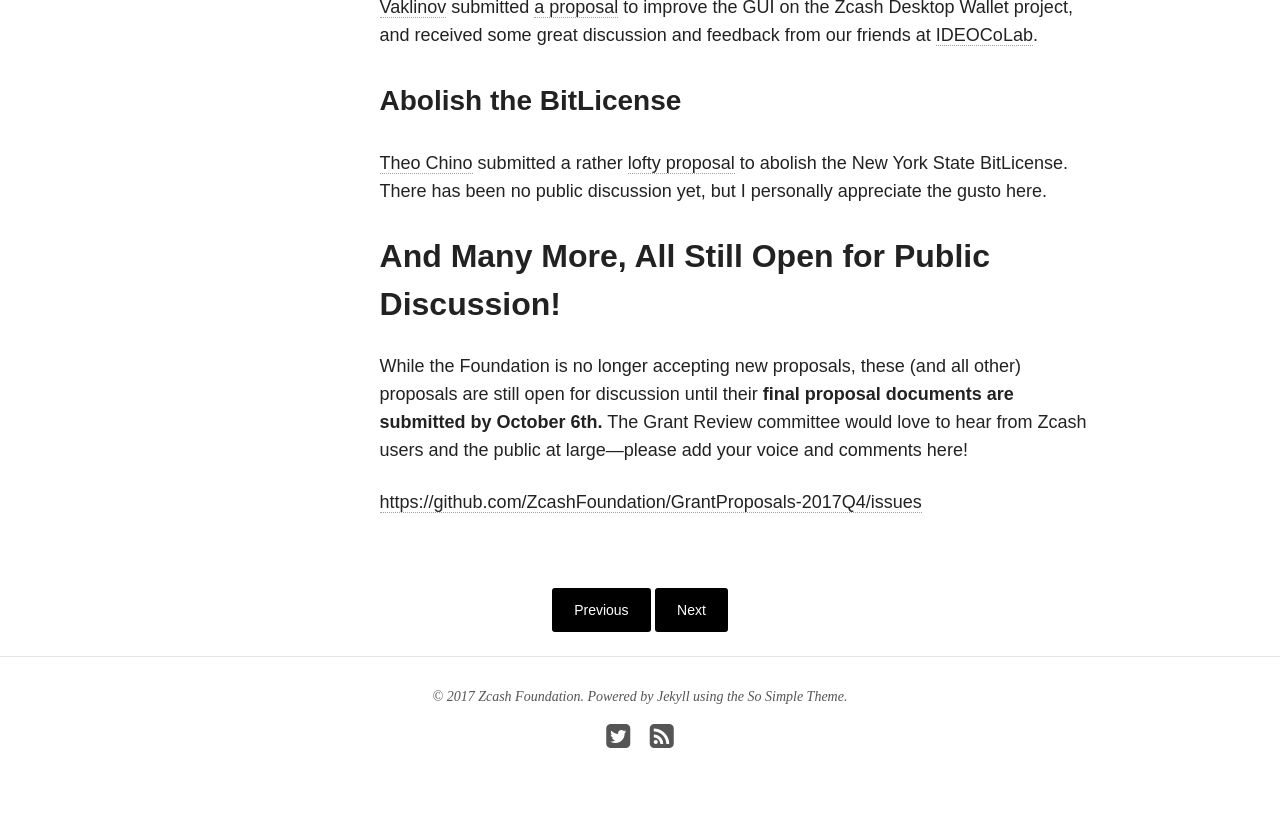
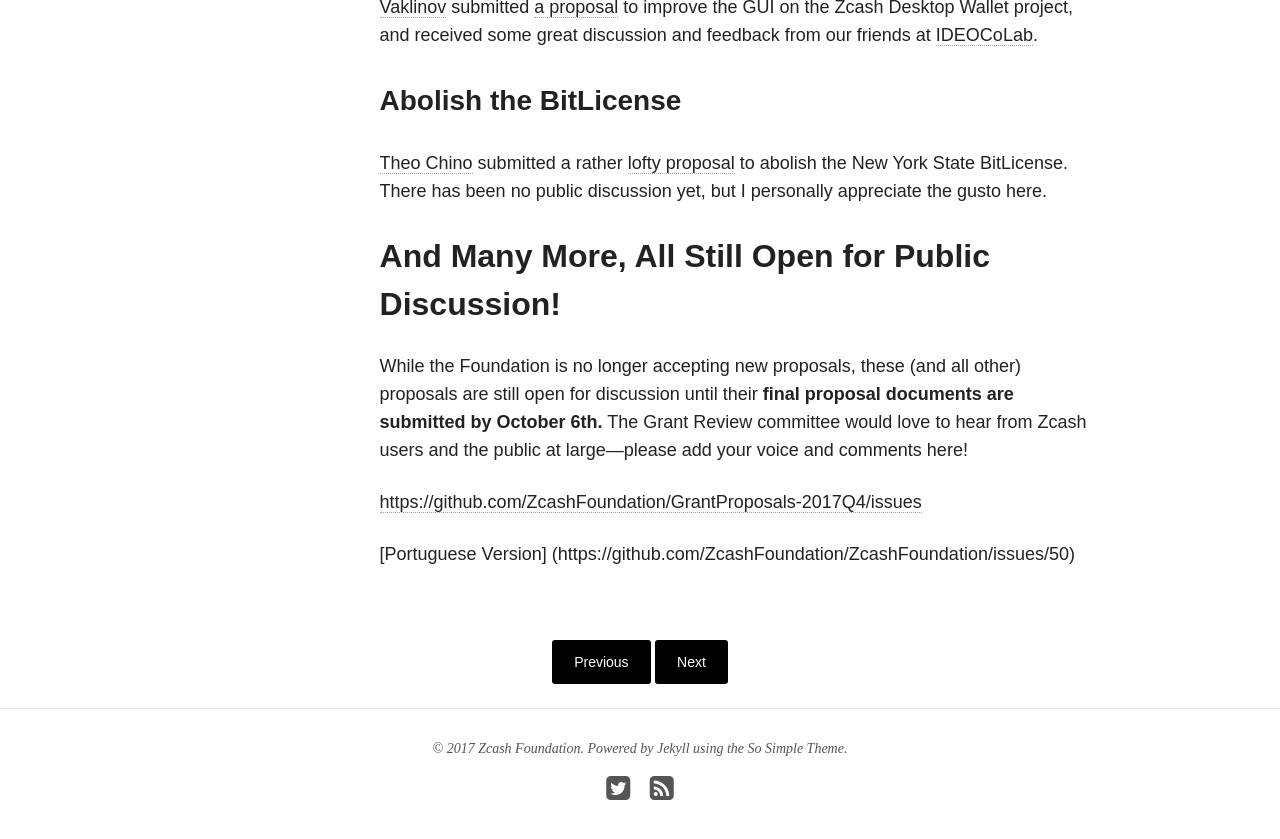
Before and after one commit to ZcashFoundation/zfnd, a Jekyll site: the page built from _posts/blog/2017-09-28-grant-proposal-spotlight.md, in a window 1280 px wide and 900 px high, scrolled down 1597 px. Shown: the top 839 px of the window. Built offline with Jekyll 4.4.1, drawn with Linux system fonts in a browser that asks for light colours; nearby versions of some CDN libraries.

Commit message:
Update 2017-09-28-grant-proposal-spotlight.md

```diff
--- a/_posts/blog/2017-09-28-grant-proposal-spotlight.md
+++ b/_posts/blog/2017-09-28-grant-proposal-spotlight.md
@@ -39,3 +39,5 @@
 While the Foundation is no longer accepting new proposals, these (and all other) proposals are still open for discussion until their **final proposal documents are submitted by October 6th.** The Grant Review committee would love to hear from Zcash users and the public at large—please add your voice and comments here!
 
 [https://github.com/ZcashFoundation/GrantProposals-2017Q4/issues](https://github.com/ZcashFoundation/GrantProposals-2017Q4/issues)
+
+[Portuguese Version] (https://github.com/ZcashFoundation/ZcashFoundation/issues/50)
```
